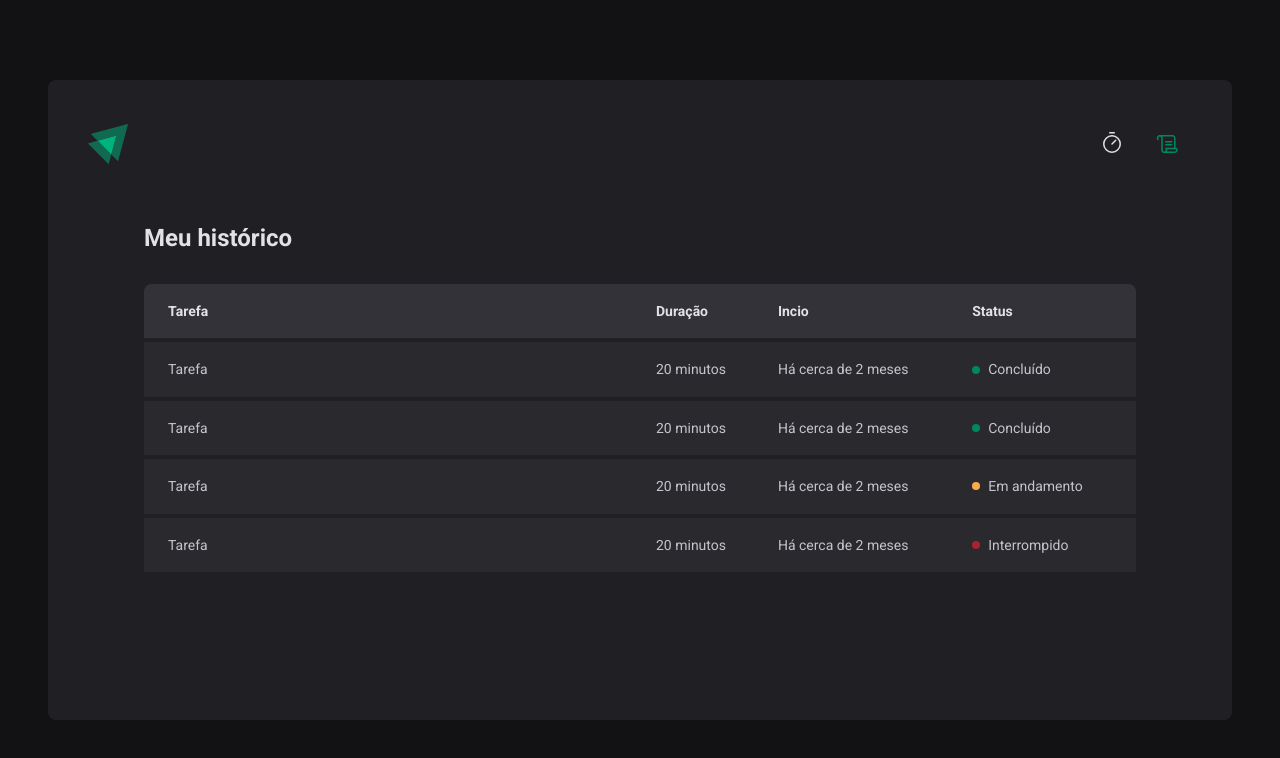
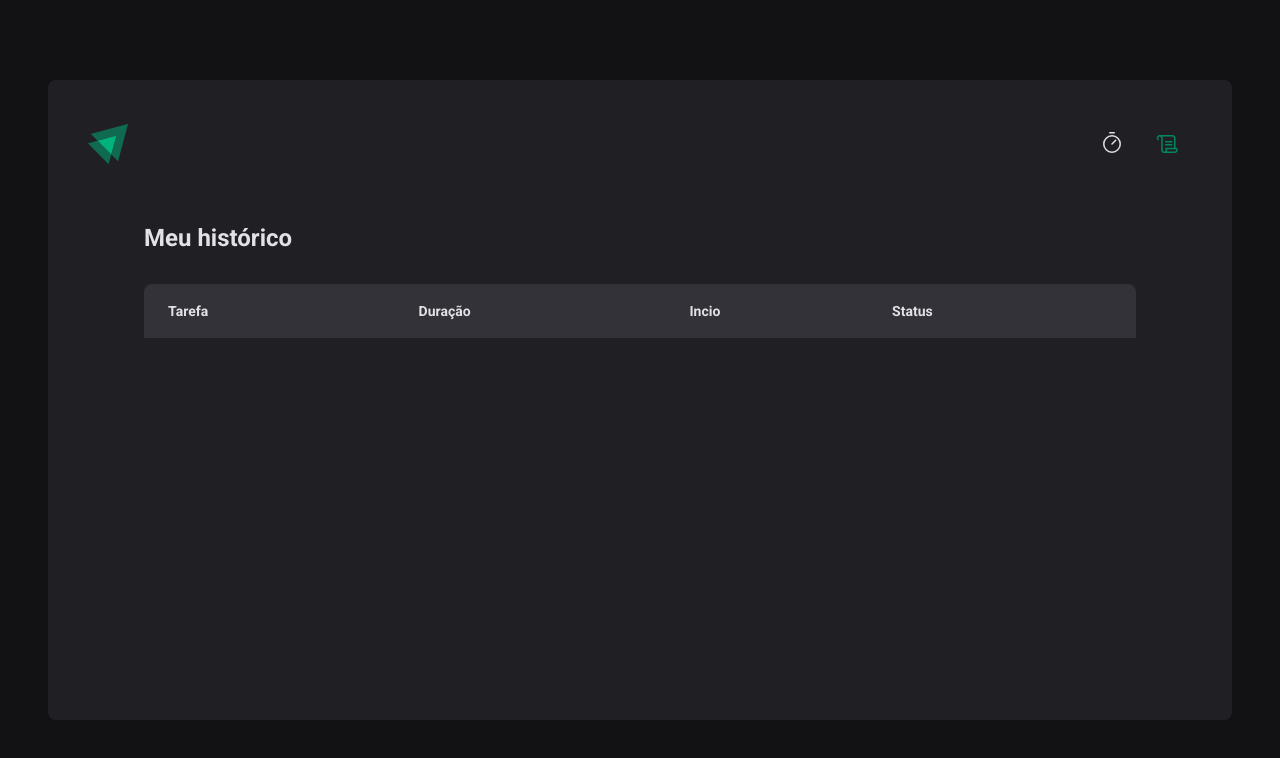
Before and after one commit to RenanFachin/RS_IG_Timer, a React (Vite) app: page /history in a window 1280 px wide. Shown: the top 758 px of the page. Built offline with nearby package versions, Linux system fonts and the light colour scheme.

Commit message:
Funcionalidades - Listagem do histórico de ciclos

```diff
--- a/src/contexts/CyclesContext.tsx
+++ b/src/contexts/CyclesContext.tsx
@@ -25,6 +25,7 @@
   setSecondsPassed: (seconds: number) => void
   createNewCycle: (data: CreateCycleData) => void
   interruptCurrentCycle: () => void
+  cycles: Cycle[]
 }
 
 // Criando o contexto e tipando ele
@@ -77,7 +78,6 @@
     setActiveCycleId(newCycle.id)
 
     setAmountSecondsPassed(0) // Retornando o valor já passado de segundos (para evitar bugs ao criar um novo ciclo já contendo um ciclo ativo)
-
   }
 
   function interruptCurrentCycle() {
@@ -106,6 +106,7 @@
         setSecondsPassed,
         createNewCycle,
         interruptCurrentCycle,
+        cycles,
       }}
     >
       {children}
--- a/src/pages/History/index.tsx
+++ b/src/pages/History/index.tsx
@@ -1,6 +1,10 @@
+import { useContext } from 'react'
 import { HistoryContainer, HistoryList, Status } from './styles'
+import { CyclesContext } from '../../contexts/CyclesContext'
 
 export function History() {
+  const { cycles } = useContext(CyclesContext)
+
   return (
     <HistoryContainer>
       <h1>Meu histórico</h1>
@@ -17,41 +21,28 @@
           </thead>
 
           <tbody>
-            <tr>
-              <td>Tarefa</td>
-              <td>20 minutos</td>
-              <td>Há cerca de 2 meses</td>
-              <td>
-                <Status statusColor="green">Concluído</Status>
-              </td>
-            </tr>
+            {cycles.map((cycle) => {
+              return (
+                <tr key={cycle.id}>
+                  <td>{cycle.task}</td>
+                  <td>{cycle.minutesAmount} minutos</td>
+                  <td>{cycle.startDate.toISOString()}</td>
+                  <td>
+                    {cycle.finishedDate && (
+                      <Status statusColor="green">Concluído</Status>
+                    )}
 
-            <tr>
-              <td>Tarefa</td>
-              <td>20 minutos</td>
-              <td>Há cerca de 2 meses</td>
-              <td>
-                <Status statusColor="green">Concluído</Status>
-              </td>
-            </tr>
+                    {cycle.interruptedDate && (
+                      <Status statusColor="red">Interrompido</Status>
+                    )}
 
-            <tr>
-              <td>Tarefa</td>
-              <td>20 minutos</td>
-              <td>Há cerca de 2 meses</td>
-              <td>
-                <Status statusColor="yellow">Em andamento</Status>
-              </td>
-            </tr>
-
-            <tr>
-              <td>Tarefa</td>
-              <td>20 minutos</td>
-              <td>Há cerca de 2 meses</td>
-              <td>
-                <Status statusColor="red">Interrompido</Status>
-              </td>
-            </tr>
+                    {!cycle.finishedDate && !cycle.interruptedDate && (
+                      <Status statusColor="yellow">Em andamento</Status>
+                    )}
+                  </td>
+                </tr>
+              )
+            })}
           </tbody>
         </table>
       </HistoryList>
```
